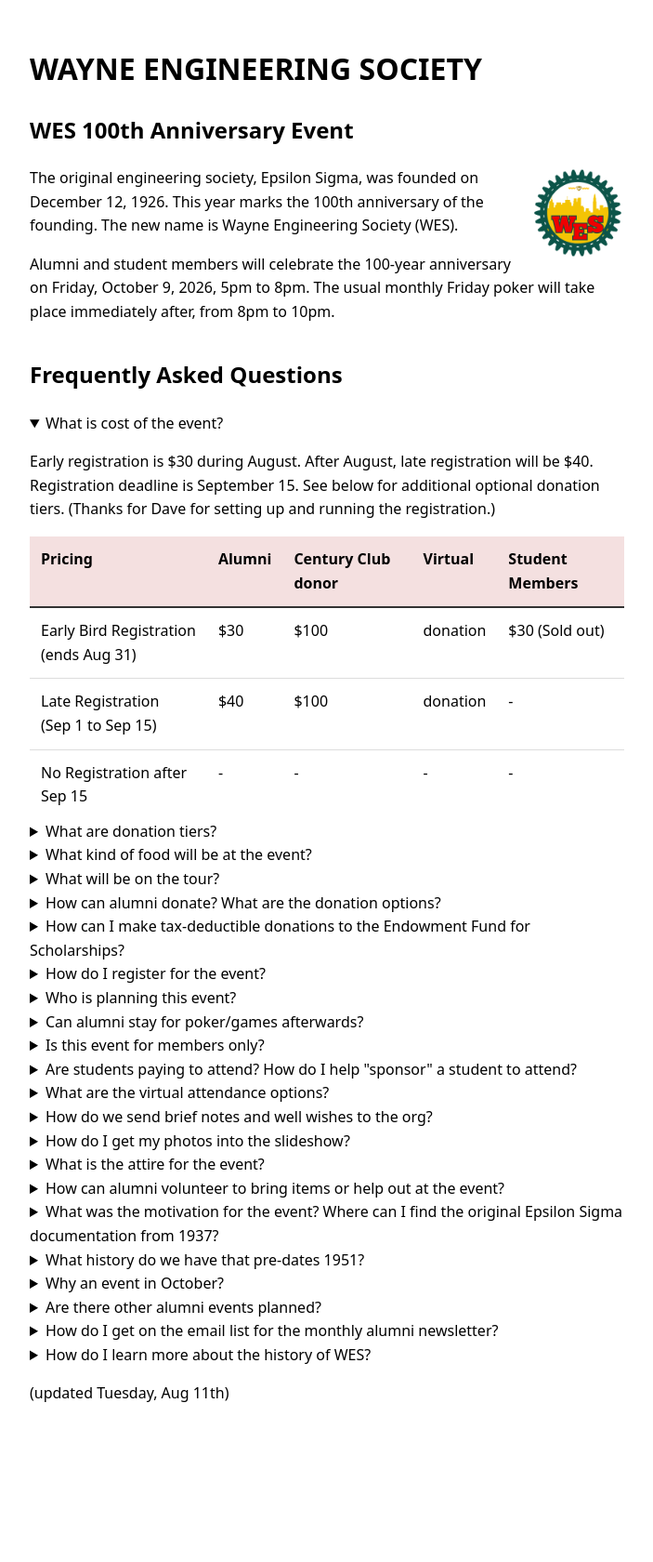
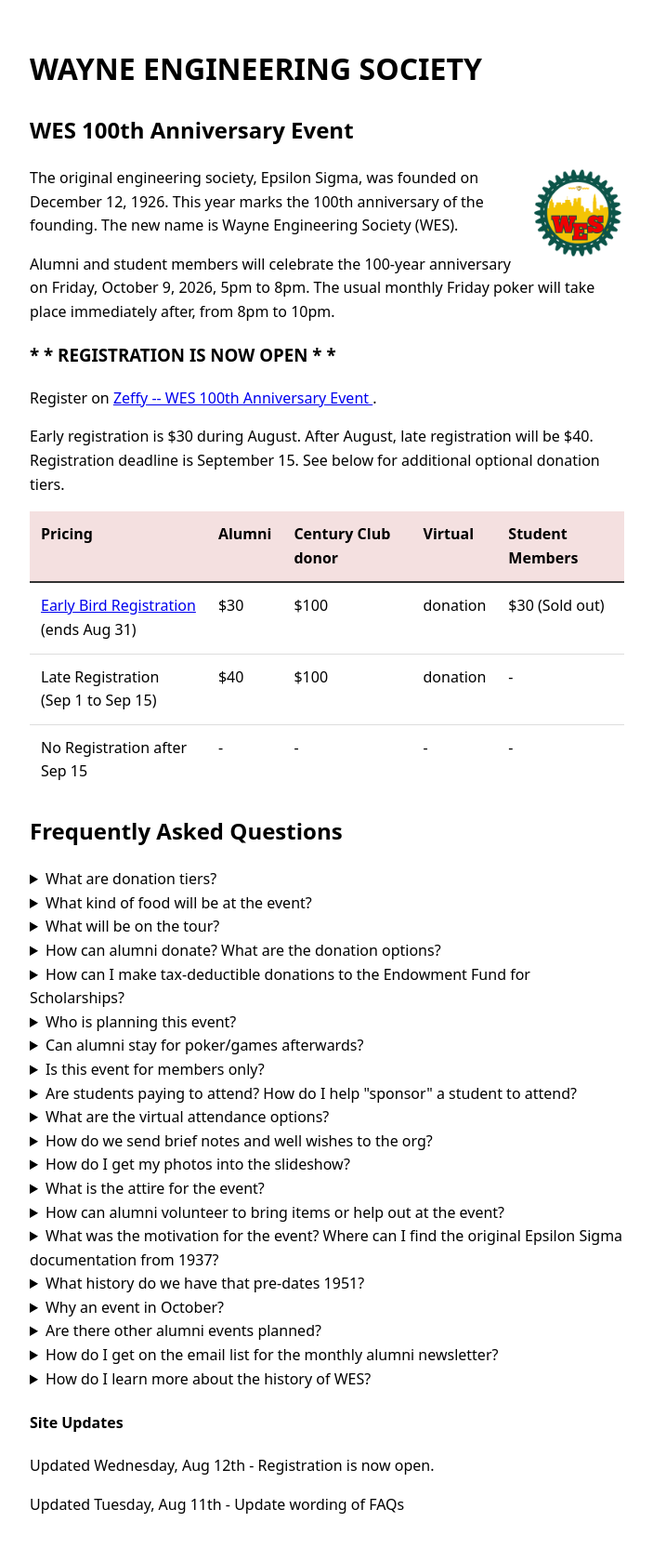
Before and after one commit to mciechanumich/WES100, a Jekyll site: the page built from docs/index.html, in a window 1280 px wide. Shown: the whole page at 93% size, without its empty margins (288-991 px from the left). Built offline with Jekyll 4.4.1, drawn with Linux system fonts in a browser that asks for light colours; before the commit the page ends 1560 px from its top, so only the background shows below that.

Commit message:
feat: registration is now open

```diff
--- a/docs/index.html
+++ b/docs/index.html
@@ -14,20 +14,18 @@ title: WES 100th Anniversary Event
     Alumni and student members will celebrate the 100-year anniversary on Friday, October 9, 2026, 5pm to 8pm. The usual monthly Friday poker will take place immediately after, from 8pm to 10pm.
   </p>
 </div>
+      <h3>* * REGISTRATION IS NOW OPEN * *</h3>
+      <p>Register on
+<a href="https://www.zeffy.com/en-US/ticketing/wayne-engineering-society-wes-100-year-anniversary-event">
+Zeffy -- WES 100th Anniversary Event
+</a>.
+  </p>
+  <p>
+Early registration is $30 during August. After August, late registration will be $40. Registration deadline is September 15.  See below for additional optional donation tiers.
+  </p>
+
 </div>
-
-
-<section class="faq-section">
-  <h2>Frequently Asked Questions</h2>
-
-  <!-- FAQ Item 1 -->
-  <details class="faq-item" open>
-    <summary class="faq-question">What is cost of the event?</summary>
-    <div class="faq-answer">
-      <p>Early registration is $30 during August. After August, late registration will be $40. Registration deadline is September 15.  See below for additional optional donation tiers. (Thanks for Dave for setting up and running the registration.)</p>
-    </div>
     <div>
-
           <div class="div-table">
 
             <!-- Header Row -->
@@ -41,7 +39,14 @@ title: WES 100th Anniversary Event
 
             <!-- Data Row 1 -->
             <div class="div-table-row">
-              <div class="div-table-cell">Early Bird Registration<br/>(ends Aug 31)</div>
+              <div class="div-table-cell">
+<a href="https://www.zeffy.com/en-US/ticketing/wayne-engineering-society-wes-100-year-anniversary-event">
+Early Bird Registration
+</a>
+<br/>
+(ends Aug 31)
+</div>
+
               <div class="div-table-cell">$30</div>
               <div class="div-table-cell">$100</div>
               <div class="div-table-cell">donation</div>
@@ -70,8 +75,10 @@ title: WES 100th Anniversary Event
 
 
     </div>
-  </details>
 
+
+<section class="faq-section">
+  <h2>Frequently Asked Questions</h2>
 
   <!-- FAQ Item 2 -->
   <details class="faq-item">
@@ -105,8 +112,8 @@ title: WES 100th Anniversary Event
   <details class="faq-item">
     <summary class="faq-question">How can alumni donate? What are the donation options?</summary>
     <div class="faq-answer">
-      <p>We will include information about donating on the registration site.</p>
-      <p>In addition, you can donate to the house restoration and maintenance, or you can donate to the Endowment Fund that goes toward Scholarships. House donations can go through the
+      <p>Information about donating on the registration site and below.</p>
+      <p>You can donate to the house restoration and maintenance, or you can donate to the Endowment Fund that goes toward Scholarships. House donations can go through the registration site, or
 <a href="https://www.gofundme.com/f/save-the-eb-house-kitchen-roof-repairs">GoFundMe site</a> and go to the Alumni Association (treasurer Bryan). Endowment Fund donations go through the College of Engineering using these instructions: <a href="{{ 'wes_giving_guide.html' | relative_url }}">Endowment Fund Giving Guide</a>. (Thanks to Dave for setting up GoFundMe and thanks to Don for setting up the Endowment Fund.)
 </p>
     </div>
@@ -119,15 +126,6 @@ title: WES 100th Anniversary Event
     <div class="faq-answer">
       <p>See the details in the <a href="{{ 'wes_giving_guide.html' | relative_url }}">Endowment Fund Giving Guide</a>.
 </p>
-    </div>
-  </details>
-
-
-  <!-- FAQ Item 2 -->
-  <details class="faq-item">
-    <summary class="faq-question">How do I register for the event?</summary>
-    <div class="faq-answer">
-      <p>We plan to use Zeffy to register for the event. Details to come. (Thanks to Dave for setting this up.) </p>
     </div>
   </details>
 
@@ -276,10 +272,10 @@ title: WES 100th Anniversary Event
     </div>
   </details>
 
+</section>
 
     <div class="">
-        <p>(updated Tuesday, Aug 11th)</p>
+        <h4>Site Updates</h2>
+        <p>Updated Wednesday, Aug 12th - Registration is now open.</p>
+        <p>Updated Tuesday, Aug 11th - Update wording of FAQs</p>
     </div>
-
-
-</section>
```
Also changed, not shown: other parts of docs/index.html (+1 -3 lines).
